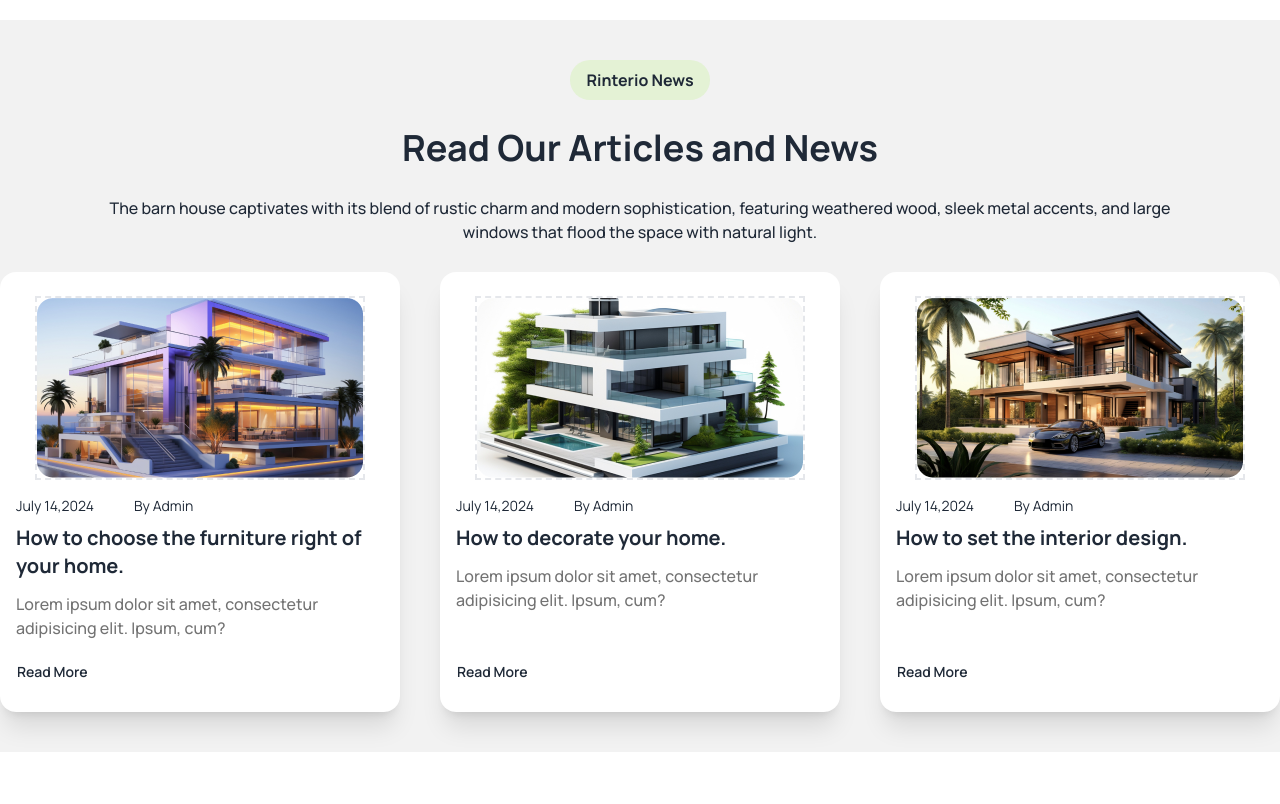
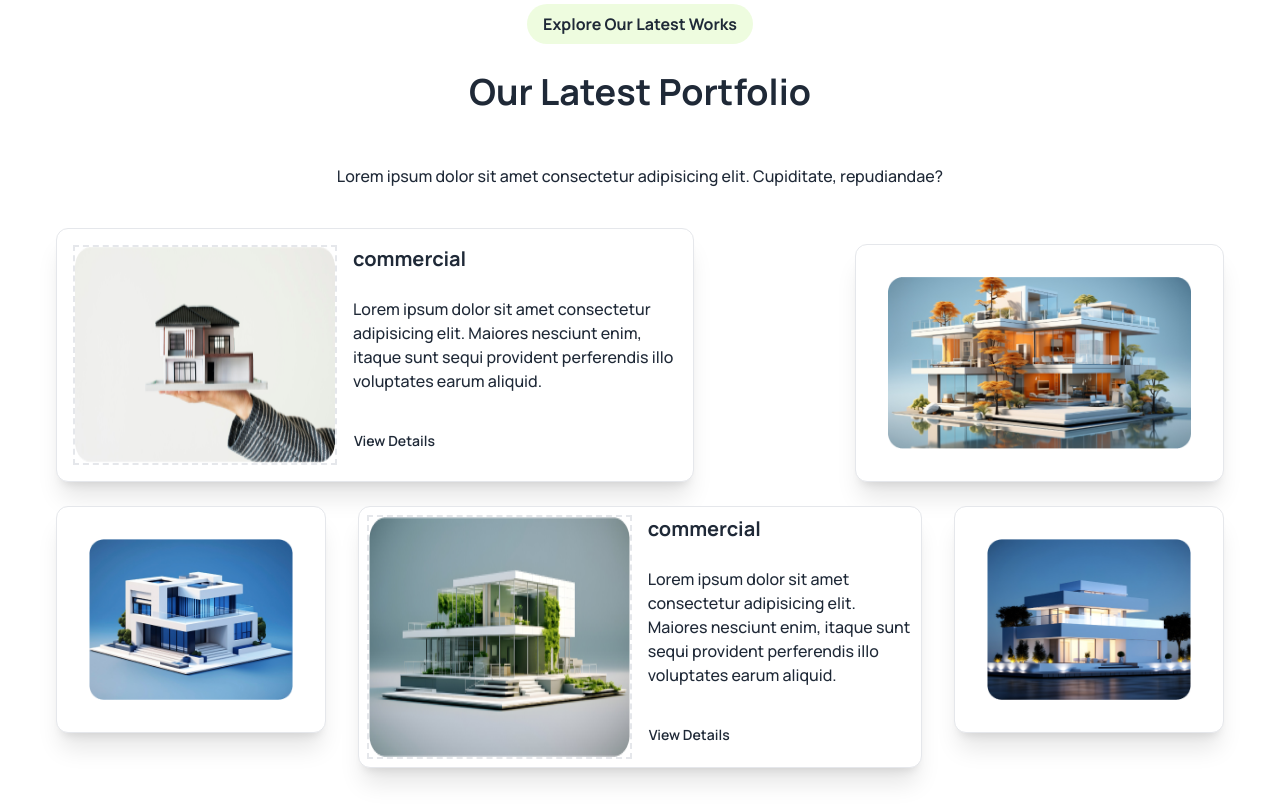
Before and after one commit to waridabd/assignment3, a plain HTML site: page index.html in a window 1280 px wide. Shown: the part 1576-2380 px from the top of the page. Drawn offline with nearby package versions, Linux system fonts and the light colour scheme.

Commit message:
challenge section

```diff
--- a/index.html
+++ b/index.html
@@ -196,6 +196,48 @@
 
 
               </section>
+              <section class="max-w-screen  mt-20 mb-20">
+                <div class="container mx-auto text-center">
+                  <button class="bg-article-button rounded-3xl py-2 px-4 color-black text-base font-bold mb-7">Explore Our Latest Works</button>
+                  <h2 class="font-bold text-4xl mb-7">Our Latest Portfolio</h2>
+                  <p class="py-6 text-colour text-base font-medium mb-4">Lorem ipsum dolor sit amet consectetur adipisicing elit. Cupiditate, repudiandae?</p>
+                </div>
+                <div class=" flex flex-col lg:flex lg:flex-row gap-1 ">
+                  <div class="">
+                <div class="flex flex-col lg:flex-row gap-4 border rounded-xl border-solid w-3/4 ml-14 p-4 card bg-base-100 shadow-xl ">
+                  <img src="assets/img1.png" alt="" class="border-dashed border-2  border-text-nav-color">
+                  <div>
+                  <h3 class="text-xl font-bold">commercial</h3>
+                  <p class="py-6 text-colour text-base font-medium">Lorem ipsum dolor sit amet consectetur adipisicing elit. Maiores nesciunt enim, itaque sunt sequi provident perferendis illo voluptates earum aliquid.</p>
+                  <button  class="btn btn-ghost p-0">View Details</button>
+                </div>
+                </div>
+              </div>
+                <div class=" w-screen mt-4 flex justify-center lg:w-2/4 lg:mr-14">
+                  <img src="assets/img2.png" alt="" class="border rounded-xl border-solid  p:3 card bg-base-100 shadow-xl lg:p-8">
+                </div>
+
+                </div>
+              </div>
+              <div class="flex flex-col-reverse lg:flex-row gap-8 ml-14 mt-6">
+              <div >
+                <img src="assets/img3.png" alt="" class="border rounded-xl border-solid  p-8 lg:p-8 card bg-base-100 shadow-xl " >
+              </div>
+             <div class ="flex flex-col  lg:flex-row ml:14 w-3/4  p-4 gap-4 border rounded-xl border-solid lg:w-2/4  lg:p-2 card bg-base-100 shadow-xl ">
+                  <img src="assets/img4.png" alt=""  class="  border-dashed border-2  border-text-nav-color">
+                  <div>
+                  <h3 class="text-xl font-bold">commercial</h3>
+                  <p class="py-6 text-colour text-base font-medium">Lorem ipsum dolor sit amet consectetur adipisicing elit. Maiores nesciunt enim, itaque sunt sequi provident perferendis illo voluptates earum aliquid.</p>
+                  <button class="btn btn-ghost p-0">View Details</button>
+                </div>
+             </div>
+                <div class="  lg:mr-14 ">
+                  <img src="assets/img5.png" alt="" class="border rounded-xl border-solid p-3 lg:p-8 card bg-base-100 shadow-xl ">
+                </div>
+                </div>
+
+
+              </section>
               <section class="   bg-base-200  mt-24 py-10">
                 <div class="container mx-auto"></div>
                 <div class="text-center">
@@ -275,7 +317,7 @@
                 <div class="flex flex-col justify-center items-center w-auto h-screen gap-5 mb-20">
                   <button class="bg-article-button rounded-3xl py-2 px-4  text-base font-bold  ">Let's Connect</button>
                   <div class="flex flex-col justify-center items-center gap-5 w-[60%]">
-                    <span class="font-bold text-4xl mb-7"">Let's Discuss Next Project</span>
+                    <span class="font-bold text-4xl mb-7">Let's Discuss Next Project</span>
                     <span class="text-base font-medium text-colour text-center">Lorem ipsum dolor sit amet consectetur adipisicing elit. A suscipit ut corrupti nobis, dignissimos molestiae hic omnis eos eaque, doloremque aliquam aliquid repellendus alias itaque reiciendis incidunt, eveniet nihil! Nam!</span>
                   </div>
                   <div class=" grid grid-cols-1 lg:flex lg:flex-col lg:gap-4 lg:justify-center lg:items-center">
```
